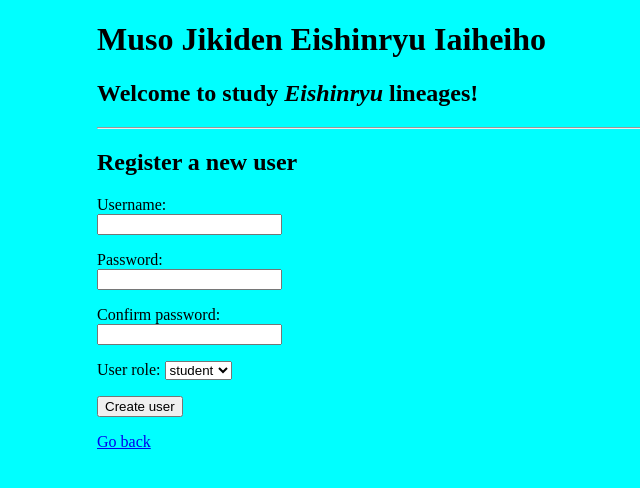
After one commit to 2laJ2/SwordMasters, a Flask app: page /register in a window 1280 px wide. The commit adds this page. Shown: the top 488 px of the page, without its empty margins (183-823 px from the left). Run offline with Flask 2, Linux system fonts and the light colour scheme.

Commit message:
fix login/register/roles/add event/explore db, show stats

```diff
--- a/routes.py
+++ b/routes.py
@@ -1,6 +1,5 @@
-from sqlalchemy import false, null
 from app import app
-from flask import redirect, render_template, request, session
+from flask import redirect, render_template, abort, request, session
 from werkzeug.security import check_password_hash, generate_password_hash
 import users
 import decks
@@ -16,25 +15,13 @@ def index():
 def login():
     username = request.form["username"]
     password = request.form["password"]
-    role = 1
     # check username and password
     sql = "SELECT id, password, role FROM users WHERE username=:username"
     result = db.session.execute(sql, {"username":username})
     user = result.fetchone()
-    if not user:
+    if not user or username == "":
         # invalid username
-        hash_value = generate_password_hash(password)
-        sql = "INSERT INTO users (username, password, role) VALUES (:username, :password, :role)"
-        db.session.execute(sql, {"username":username, "password":hash_value, "role":role})
-        db.session.commit()
-        session["username"] = username
-        sql = "SELECT id, password, role FROM users WHERE username=:username"
-        resultnewuser = db.session.execute(sql, {"username":username})
-        newuser = resultnewuser.fetchone()
-        session["user_id"] = newuser[0]
-        session["user_role"] = newuser[2]
-        session["crf_token"] = os.urandom(16).hex()
-        return render_template("index.html")
+        return render_template("error.html", message="The user does not exist")
     else:
         hash_value = user.password
         if check_password_hash(hash_value, password):
@@ -46,7 +33,46 @@ def login():
             return render_template("index.html")
         else:
             # invalid password
-            return redirect("/")
+            return render_template("error.html", message="The username and password do not match")
+
+@app.route("/register", methods=["get", "post"])
+def register():
+    if request.method == "GET":
+        return render_template("register.html")
+    if request.method == "POST":
+        username = request.form["username"]
+        password1 = request.form["password1"]
+        password2 = request.form["password2"]
+        role = request.form["role"]
+        if len(username) < 5 or len(username) > 20 or len(password1) < 5 or len(password1) > 20:
+            return render_template("error.html", message="The username and password must contain 5 - 20 characters")
+        if password2 == "":
+            return render_template("error.html", message="Please confirm your password")
+        if password1 != password2:
+            return render_template("error.html", message="Please confirm the password correctly")
+        if role not in ("1", "2"):
+            return render_template("error.html", message="User role unknown")
+        # check username
+        sql = "SELECT id, password, role FROM users WHERE username=:username"
+        result = db.session.execute(sql, {"username":username})
+        user = result.fetchone()
+        if user:
+        # invalid username
+            return render_template("error.html", message="The username is already taken")
+        hash_value = generate_password_hash(password1)
+        sql = "INSERT INTO users (username, password, role) VALUES (:username, :password, :role)"
+        db.session.execute(sql, {"username":username, "password":hash_value, "role":role})
+        db.session.commit()
+        session["username"] = username
+        sql = "SELECT id, password, role FROM users WHERE username=:username"
+        resultnewuser = db.session.execute(sql, {"username":username})
+        newuser = resultnewuser.fetchone()
+        if not newuser or len(newuser) != 3:
+            return render_template("error.html", message="Registering unsuccessful")
+        session["user_id"] = newuser[0]
+        session["user_role"] = newuser[2]
+        session["crf_token"] = os.urandom(16).hex()
+        return render_template("index.html")
 
 @app.route("/logout")
 def logout():
@@ -65,28 +91,30 @@ def explore():
 
 @app.route("/add", methods=["get", "post"])
 def add_deck():
-    #users.require_role(2) # works!
+    users.require_role(2)
     if request.method == "GET":
         return render_template("add.html", message="")
     if request.method == "POST":
-        users.check_crsf()
+        #users.check_crsf() # not working
         name = request.form["name"]
         if len(name) < 1 or len(name) >25:
-            return redirect("error.html", message="The deck name should consist of 1-25 characters")
+            return render_template("error.html", message="The deck name should consist of 1-25 characters")
         words = request.form["words"]
+        if len(words) < 3 or ";" not in words:
+            return render_template("error.html", message="The deck must contain at least one card")
         if len(words) > 10000:
-            return redirect("error.html", message="The list is too long")
+            return render_template("error.html", message="The list is too long")
         deck_id = decks.add_deck(name, words, users.user_id())
         return redirect("/deck/"+str(deck_id))
 
 @app.route("/remove", methods=["get", "post"])
 def remove_deck():
-    #users.require_role(2) # works!
+    users.require_role(2)
     if request.method == "GET":
         my_decks = decks.get_my_decks(users.user_id())# user specific - deck creator may remove
         return render_template("remove.html", list=my_decks)
     if request.method == "POST":
-        #users.check_csrf()
+        #users.check_csrf() # not working
         if "deck" in request.form:
             deck = request.form["deck"]
             decks.remove_deck(deck, users.user_id())
@@ -102,24 +130,21 @@ def show_deck(deck_id):
 
 @app.route("/play/<int:deck_id>")
 def play(deck_id):
-    #users.require_role(1)
+    users.require_role(1)
     card = decks.get_random_card(deck_id)
     info = decks.get_deck_info(deck_id)
     return render_template("play.html", deck_id=deck_id, card_id=card[0], question=card[1], name=info[0])
 
 @app.route("/result", methods=["post"])
 def result():
-    #users.require_role(1)
-    #users.check_csrf()
-
+    users.require_role(1)
+    #users.check_csrf() # not working
     deck_id = request.form["deck_id"]
     card_id = request.form["card_id"]
     info = decks.get_deck_info(deck_id)
     answer = request.form["answer"].strip()
-
     decks.send_answer(card_id, answer, users.user_id())
     words = decks.get_card_words(card_id)
-
     return render_template("result.html", deck_id=deck_id, question=words[0],
                            answer=answer, correct=words[1], name=info[0])
 
@@ -137,17 +162,19 @@ def addevent():
 
 @app.route("/newevent", methods=["post"])
 def newevent():
+    users.require_role(2)
     name = request.form["name"]
     words = request.form["words"]
-    if name != "" or words != "":
-        return redirect("/addevent")
+    if name == "" or words == "":
+        return render_template("error.html", message="The name of the person or event or the story are missing")
+    if decks.get_event(name):
+        return render_template("error.html", message="The name of the person or event is already taken")
     decks.add_event(name, words)
     return redirect("/explore")
 
 @app.route("/stats")
 def show_stats():
-    #users.require_role(2)
-
+    users.require_role(2)
     data = stats.get_full_stats(users.user_id())
     return render_template("stats.html", data=data)
-    #return render_template("play.html", id=session["user_id"])
+    #return render_template("error.html", message=data)#"This page is under construction")
--- a/stats.py
+++ b/stats.py
@@ -12,10 +12,10 @@ def get_full_stats(user_id):
 
     data = []
     for deck in decks:
-        sql = """SELECT u.name, COUNT(*), COALESCE(SUM(a.result),0)
+        sql = """SELECT u.username, COUNT(*), COALESCE(SUM(a.result),0)
                  FROM answers a, cards c, users u
                  WHERE c.deck_id=:deck_id AND a.card_id=c.id AND u.id=a.user_id
-                 GROUP BY u.id, u.name ORDER BY u.name"""
+                 GROUP BY u.id, u.username ORDER BY u.username"""
         results = db.session.execute(sql, {"deck_id": deck[0]}).fetchall()
         data.append((deck[1], results))
 
--- a/templates/add.html
+++ b/templates/add.html
@@ -17,6 +17,7 @@
 </textarea></p>
 
 <input type="submit" value="Submit">
+<input type="hidden" name="csrf_token" value="{{ session.csrf_token }}">
 
 </form>
 
--- a/templates/decklist.html
+++ b/templates/decklist.html
@@ -9,7 +9,7 @@
 <li><a href="/deck/{{ deck.id }}">{{ deck.name }}</a>
 {% endfor %}
 </ul>
-
+{% if session.user_role == 2%}
 <h3>Teacher's options:</h3>
 <ul>
 <li><a href="/add">Make a new deck</a>
@@ -17,6 +17,6 @@
 <li> <a href="/stats">Show progress</a>
 <li> <a href="/addevent">Add an event</a>
 </ul>
-
+{% endif %}
 <a href="/">Front page</a>
 {% endblock %}
--- a/templates/error.html
+++ b/templates/error.html
@@ -1,6 +1,7 @@
 {% extends "layout.html" %}
 {% block content %}
 
-You made an error: {{ message }}
+<h2>You made an error: </h2>
+<b>{{ message }}</b>
 
 {% endblock %}
--- a/templates/explore.html
+++ b/templates/explore.html
@@ -5,7 +5,7 @@
 {% if session.user_id %}
 <form action="/event" method="post">
 
-<p>Which Soke would you like to know more about?
+<p>Which person or event would you like to know more about?
 <br>
 <input type="text" name="answer">
 </p>
--- a/templates/index.html
+++ b/templates/index.html
@@ -14,6 +14,9 @@
 <p>Password:<br>
 <input type="password" name="password"></p>
 <input type="submit" value="Log in">
+<br>
+<br>Create a new user account here: </br>
+<br><a href="/register">Register</a>
 </form>
 {% endif %}
 {% endblock %}
--- /dev/null
+++ b/templates/register.html
@@ -0,0 +1,25 @@
+{% extends "layout.html" %}
+{% block content %}
+
+<h2>Register a new user</h2>
+
+<form action="/register" method="post">
+Username: <br><input type="text" name="username">
+<p>
+Password: <br><input type="password" name="password1">
+<p>
+Confirm password: <br><input type="password" name="password2">
+<p>
+User role:
+<select name="role">
+<option value=1> student
+<option value=2> teacher
+</select>
+<p>
+<input type="submit" value="Create user">
+</form>
+
+<p>
+<a href="/">Go back</a>
+
+{% endblock %}
--- a/templates/remove.html
+++ b/templates/remove.html
@@ -16,7 +16,6 @@
 <p>
 
 <input type="submit" value="Remove">
-
 <input type="hidden" name="csrf_token" value="{{ session.csrf_token }}">
 
 </form>
```
Also changed, not shown: requirements.txt (+0 -8 lines), templates/newevent.html (+4 -4 lines).
